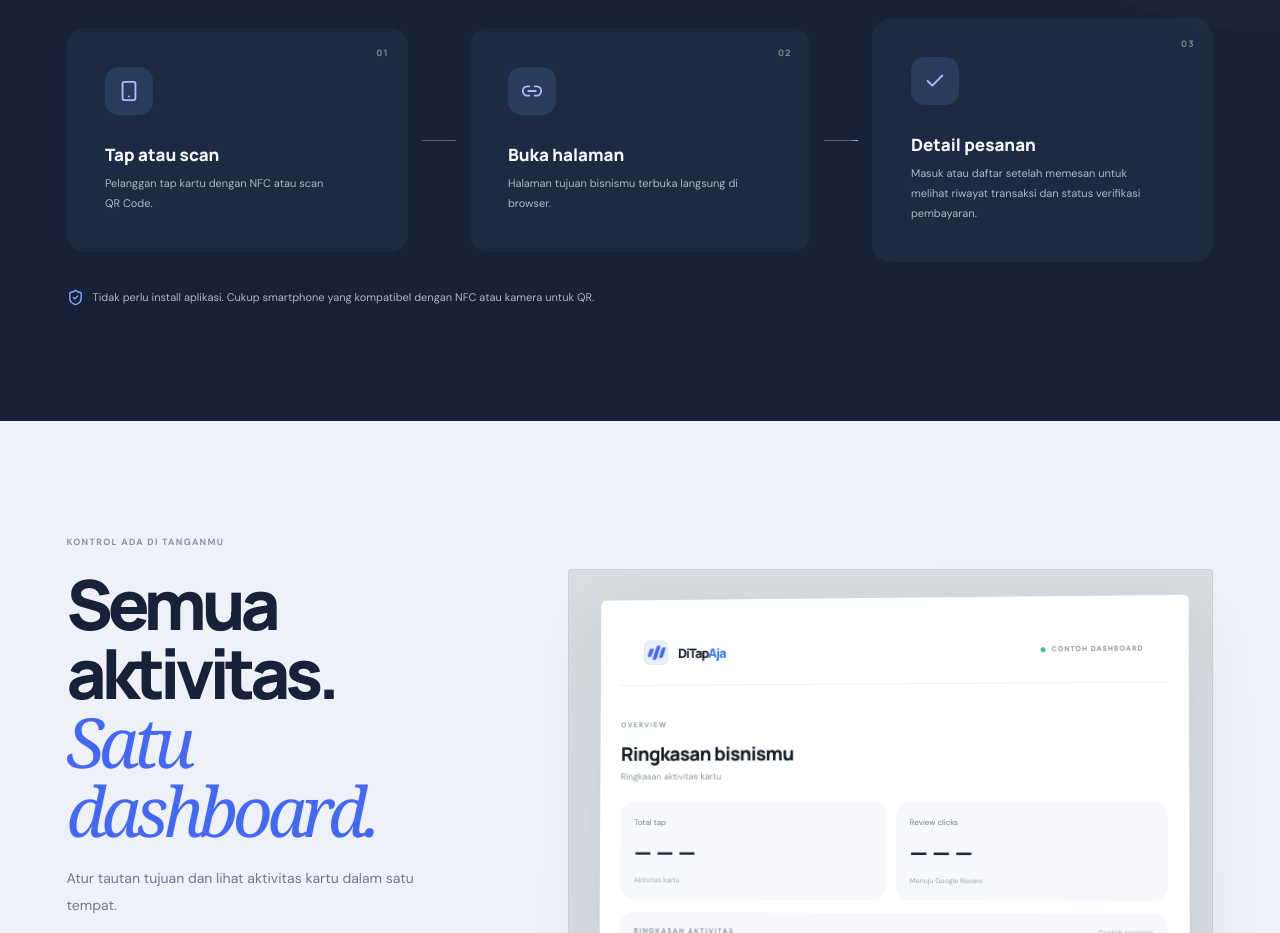
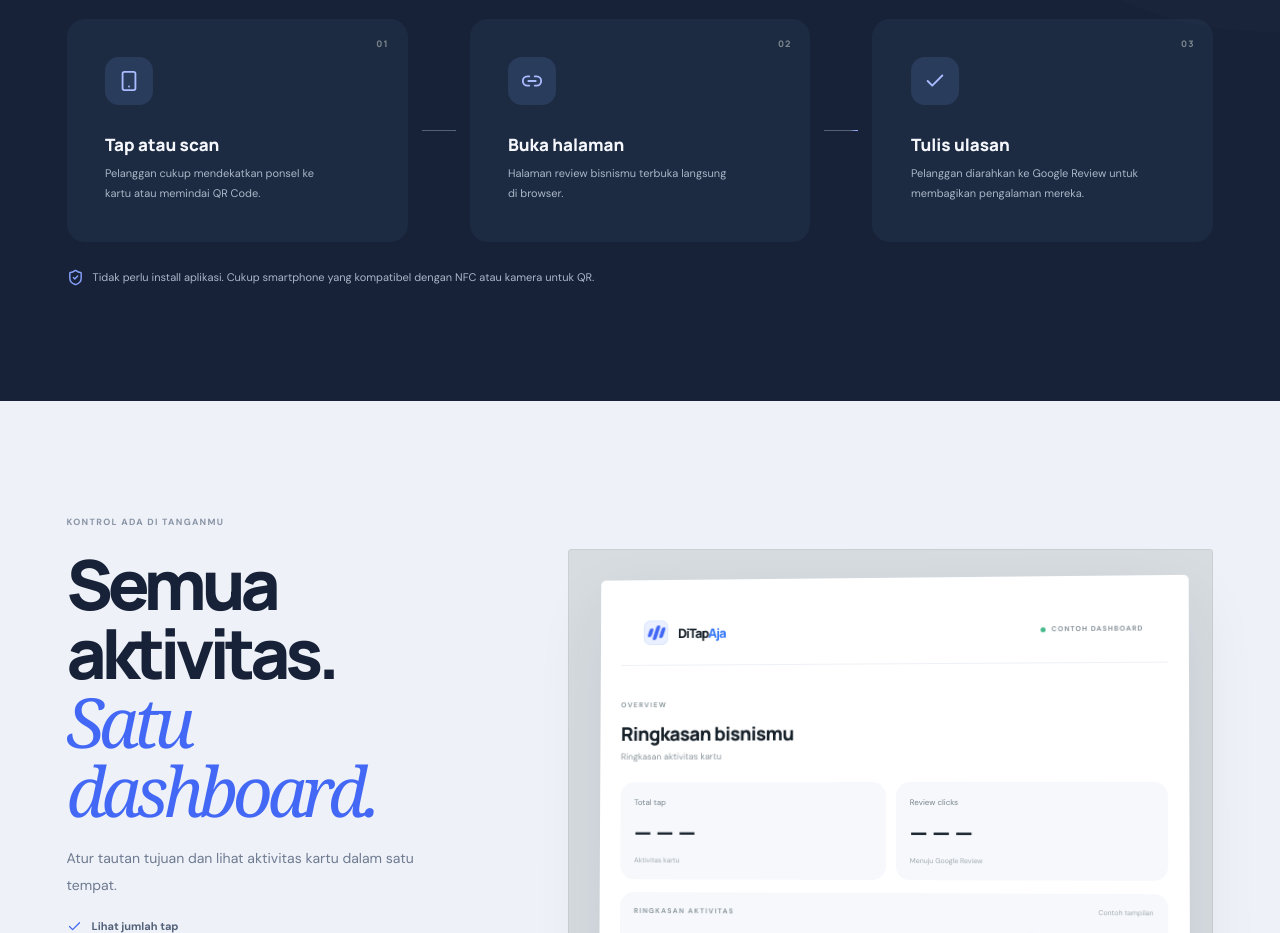
Before and after one commit to chanvianz-ui/ditapaja, a Next.js app: page / in a window 1280 px wide. Shown: the part 2620-3553 px from the top of the page. Built offline with nearby package versions, Linux system fonts and the light colour scheme.

Commit message:
Refresh homepage copy for DiTapAja 360 redesign

```diff
--- a/app/page.tsx
+++ b/app/page.tsx
@@ -26,7 +26,7 @@ export default function Home(){return <main className="concept-home" id="top">
 <article className="benefit-slide"><span className="benefit-slide-icon"><ShieldCheck size={27}/></span><div><h3>Tanpa biaya bulanan</h3><p>Dashboard termasuk dalam pembelian</p></div></article>
 </div>)}</div></section>
 <section className="concept-collection" id="koleksi"><div className="concept-section-top"><div><div className="concept-eyebrow dark-eyebrow">KOLEKSI KARTU</div><h2>Temukan kartu<br/><em>bisnismu.</em></h2></div><p>Pilih desain yang sesuai dengan identitas bisnismu. Semua kartu sudah termasuk NFC, QR Code, dan dashboard.</p></div><ProductCarousel products={products}/><div className="concept-collection-foot"><span>UNTUK BISNISMU</span><p>Noir & Blanc tersedia untuk pembelian langsung. Signature tersedia melalui pre-order, minimum 10 kartu.</p></div></section>
-<section className="concept-experience" id="experience"><div className="concept-experience-head"><div className="concept-eyebrow">MUDAH UNTUK PELANGGAN</div><h2>Tiga langkah.<br/><em>Semudah itu.</em></h2><p>Tanpa aplikasi tambahan. Pelanggan cukup tap atau scan.</p></div><div className="concept-flow"><article><span className="concept-step-no">01</span><div className="concept-step-icon"><Smartphone size={22}/></div><h3>Tap atau scan</h3><p>Pelanggan tap kartu dengan NFC atau scan QR Code.</p></article><div className="concept-flow-line"/><article><span className="concept-step-no">02</span><div className="concept-step-icon"><Link2 size={22}/></div><h3>Buka halaman</h3><p>Halaman tujuan bisnismu terbuka langsung di browser.</p></article><div className="concept-flow-line"/><article><span className="concept-step-no">03</span><div className="concept-step-icon"><Check size={22}/></div><h3>Detail pesanan</h3><p>Masuk atau daftar setelah memesan untuk melihat riwayat transaksi dan status verifikasi pembayaran.</p></article></div><div className="concept-experience-note"><ShieldCheck size={17}/> Tidak perlu install aplikasi. Cukup smartphone yang kompatibel dengan NFC atau kamera untuk QR.</div></section>
+<section className="concept-experience" id="experience"><div className="concept-experience-head"><div className="concept-eyebrow">MUDAH UNTUK PELANGGAN</div><h2>Tiga langkah.<br/><em>Semudah itu.</em></h2><p>Tanpa aplikasi tambahan. Pelanggan cukup tap atau scan.</p></div><div className="concept-flow"><article><span className="concept-step-no">01</span><div className="concept-step-icon"><Smartphone size={22}/></div><h3>Tap atau scan</h3><p>Pelanggan cukup mendekatkan ponsel ke kartu atau memindai QR Code.</p></article><div className="concept-flow-line"/><article><span className="concept-step-no">02</span><div className="concept-step-icon"><Link2 size={22}/></div><h3>Buka halaman</h3><p>Halaman review bisnismu terbuka langsung di browser.</p></article><div className="concept-flow-line"/><article><span className="concept-step-no">03</span><div className="concept-step-icon"><Check size={22}/></div><h3>Tulis ulasan</h3><p>Pelanggan diarahkan ke Google Review untuk membagikan pengalaman mereka.</p></article></div><div className="concept-experience-note"><ShieldCheck size={17}/> Tidak perlu install aplikasi. Cukup smartphone yang kompatibel dengan NFC atau kamera untuk QR.</div></section>
 <section className="concept-dashboard" id="dashboard"><div className="concept-dashboard-copy"><div className="concept-eyebrow dark-eyebrow">KONTROL ADA DI TANGANMU</div><h2>Semua aktivitas.<br/><em>Satu dashboard.</em></h2><p>Atur tautan tujuan dan lihat aktivitas kartu dalam satu tempat.</p><ul><li><Check size={15}/> Lihat jumlah tap</li><li><Check size={15}/> Pantau pengunjung unik</li><li><Check size={15}/> Lihat klik ke Google Review</li><li><Check size={15}/> Ubah tautan kapan saja</li></ul><a href="/login" className="concept-dashboard-link">Buka dashboard <ArrowUpRight size={16}/></a></div><div className="concept-dashboard-visual"><div className="concept-dashboard-frame"><div className="concept-dash-top"><Brand/><span><i/> CONTOH DASHBOARD</span></div><div className="concept-dash-welcome"><small>OVERVIEW</small><h3>Ringkasan bisnismu</h3><p>Ringkasan aktivitas kartu</p></div><div className="concept-dash-metrics"><div><span>Total tap</span><b>— — —</b><small>Aktivitas kartu</small></div><div><span>Review clicks</span><b>— — —</b><small>Menuju Google Review</small></div></div><div className="concept-dash-chart"><div><span>RINGKASAN AKTIVITAS</span><small>Contoh tampilan</small></div><div className="concept-chart-bars">{[30,48,38,67,52,82,59,92,70,100,76,88].map((h,i)=><i key={i} style={{height:h+"%"}}/>)}</div></div></div><div className="concept-dash-sticker"><Sparkles size={16}/><span>Termasuk di<br/><b>setiap kartu.</b></span></div></div></section>
 <section className="concept-faq" id="faq"><div><h2>Masih ada<br/><em>pertanyaan?</em></h2><p>Masih ada yang ingin ditanyakan? <a href="https://wa.me/6281321778081">Hubungi kami <ArrowUpRight size={13}/></a></p></div><div className="concept-faq-list">{questions.map(([q,a])=><details key={q}><summary>{q}<ChevronDown size={17}/></summary><p>{a}</p></details>)}</div></section>
 <section className="concept-final"><div className="concept-final-orbit"/><h2>Buat pelanggan<br/><em>lebih mudah memberi ulasan.</em></h2><p>Satu kartu sederhana untuk pengalaman review yang lebih praktis.</p><a href="#koleksi" className="concept-final-button">Pilih kartu sekarang <ArrowUpRight size={17}/></a><span className="concept-final-mark">DiTapAja®</span></section>
```
